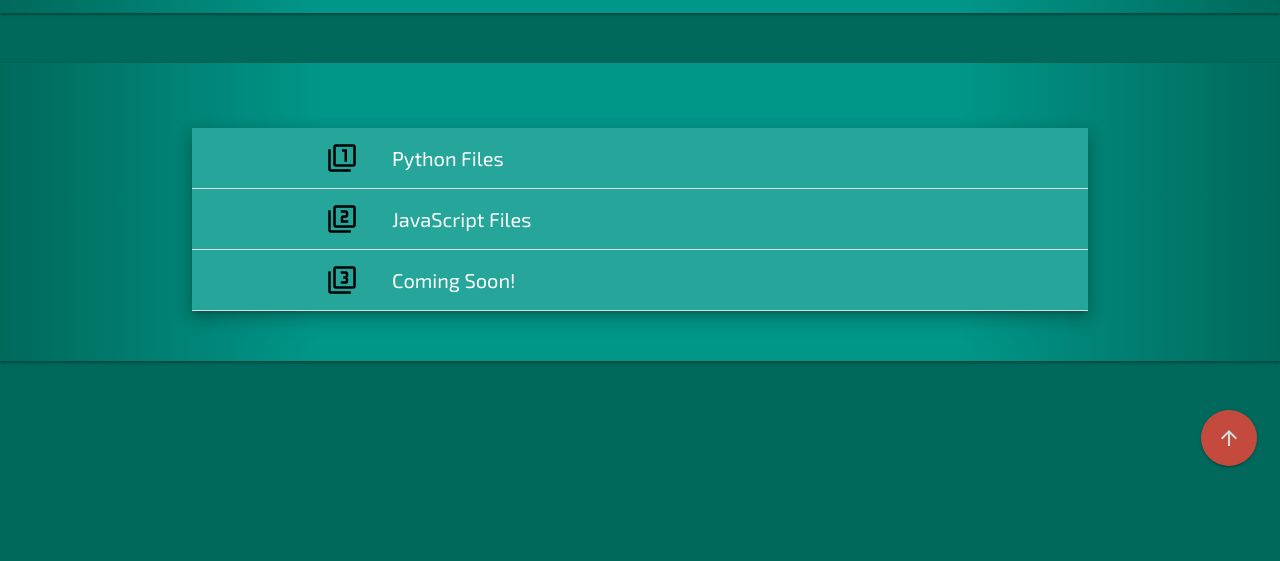
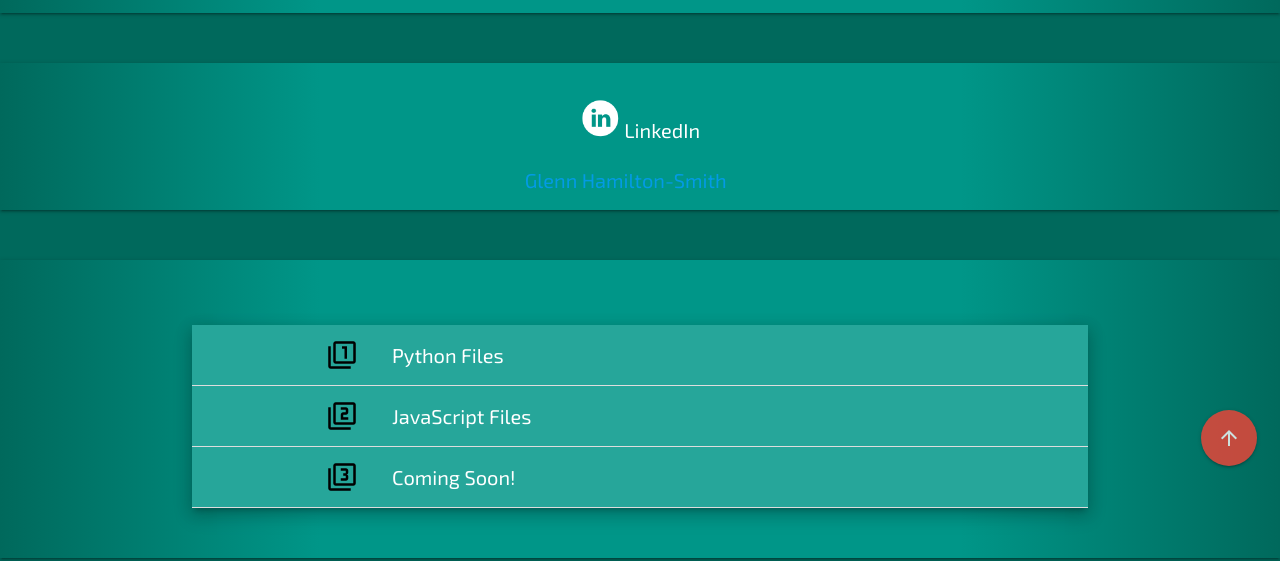
Before and after one commit to GlennHS/personal-website, a website: page links.html in a window 1280 px wide. Shown: the part 311-872 px from the top of the page. Drawn offline with Linux system fonts and the light colour scheme; a script that the page names is missing.

Commit message:
Added LinkedIn

```diff
--- a/links.html
+++ b/links.html
@@ -92,6 +92,18 @@
     </div>
 
     <div class='section teal lighten-2 hide-on-med-and-down z-depth-1'>
+      <div class="container">
+          <p class="center">
+            <img class='icon' src='src/public/assets/images/linkedin.png' alt='LinkedIn Logo' />
+            LinkedIn
+          </p>
+          <div class="LI-profile-badge"  data-version="v1" data-size="medium" data-locale="en_US" data-type="horizontal" data-theme="dark" data-vanity="aethersol">
+            <a class="LI-simple-link" href='https://uk.linkedin.com/in/aethersol?trk=profile-badge'>Glenn Hamilton-Smith</a>
+          </div>
+      </div>
+    </div>
+
+    <div class='section teal lighten-2 hide-on-med-and-down z-depth-1'>
       <div class="row container">
         <ul class="collapsible z-depth-3">
           <li>
@@ -150,5 +162,6 @@
 
     <script src="src/public/assets/materialize.min.js"></script>
     <script src="src/server/index.js"></script>
+    <script type="text/javascript" src="https://platform.linkedin.com/badges/js/profile.js" async defer></script>
   </body>
 </html>
--- a/src/public/assets/master.scss
+++ b/src/public/assets/master.scss
@@ -141,6 +141,10 @@
   margin-left: 120px;
 }
 
+.LI-profile-badge {
+  margin-left: 26vw;
+}
+
 @keyframes pic-hover {
   from {filter: grayscale(100%)}
   to {filter: grayscale(0%)}
```
Also changed, not shown: src/public/assets/images/linkedin.png (added), src/public/assets/master.css, 3 other files.
